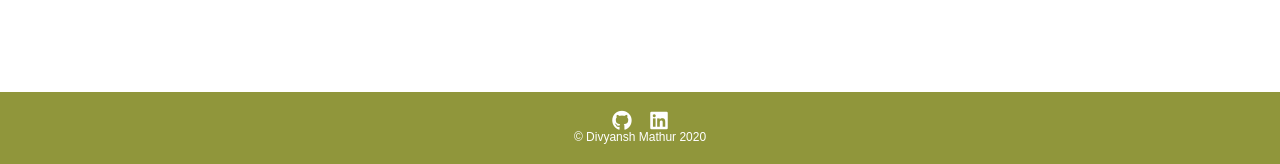
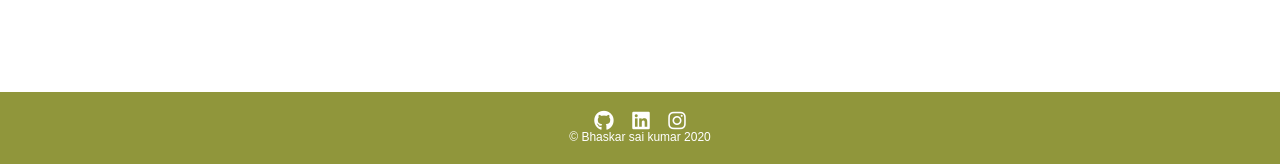
Before and after one commit to Bhaskarsaikumar/Bank-note-predictor, a Flask app: page / in a window 1280 px wide. Shown: the part 636-800 px from the top of the page. Run offline with Flask 2, Linux system fonts and the light colour scheme; parts of the project's set-up code (start-up, migrations or seed data) failed here and were passed over; some libraries are stand-ins or nearby versions.

Commit message:
Add files via upload

```diff
--- a/Bank-Notes-Authenticator-main/app.py
+++ b/Bank-Notes-Authenticator-main/app.py
@@ -23,7 +23,7 @@ def predict():
         curtosis = float(request.form['curtosis'])
         entropy = float(request.form['entropy'])
 
-        prediction=classifier.predict([[variance,skewness,curtosis,entropy]])
+        prediction=model.predict([[variance,skewness,curtosis,entropy]])
 
         return render_template('result.html', prediction=prediction)
 
--- a/Bank-Notes-Authenticator-main/templates/index.html
+++ b/Bank-Notes-Authenticator-main/templates/index.html
@@ -34,10 +34,11 @@
         <!-- Footer -->
        <div class='footer'>
            <div class="contact">
-               <a target="_blank" href="https://github.com/divyansh1195"><i class="fab fa-github fa-lg contact-icon"></i></a>
-               <a target="_blank" href="linkedin.com/in/divyansh-mathur-229190155/"><i class="fab fa-linkedin fa-lg contact-icon"></i></a>
-           </div>
-           <p class='footer-description'>© Divyansh Mathur 2020</p>
+               <a target="_blank" href="https://github.com/Bhaskarsaikumar/"><i class="fab fa-github fa-lg contact-icon"></i></a>
+               <a target="_blank" href="https://www.linkedin.com/in/bhaskar-sai-kumar-rongali-6b4110157/"><i class="fab fa-linkedin fa-lg contact-icon"></i></a>
+               <a target="_blank" href="https://www.instagram.com/bhaskarsaikumar4/"><i class="fab fa-instagram fa-lg contact-icon"></i></a>
+
+           <p class='footer-description'>© Bhaskar sai kumar 2020</p>
        </div>
 
     </body>
```
